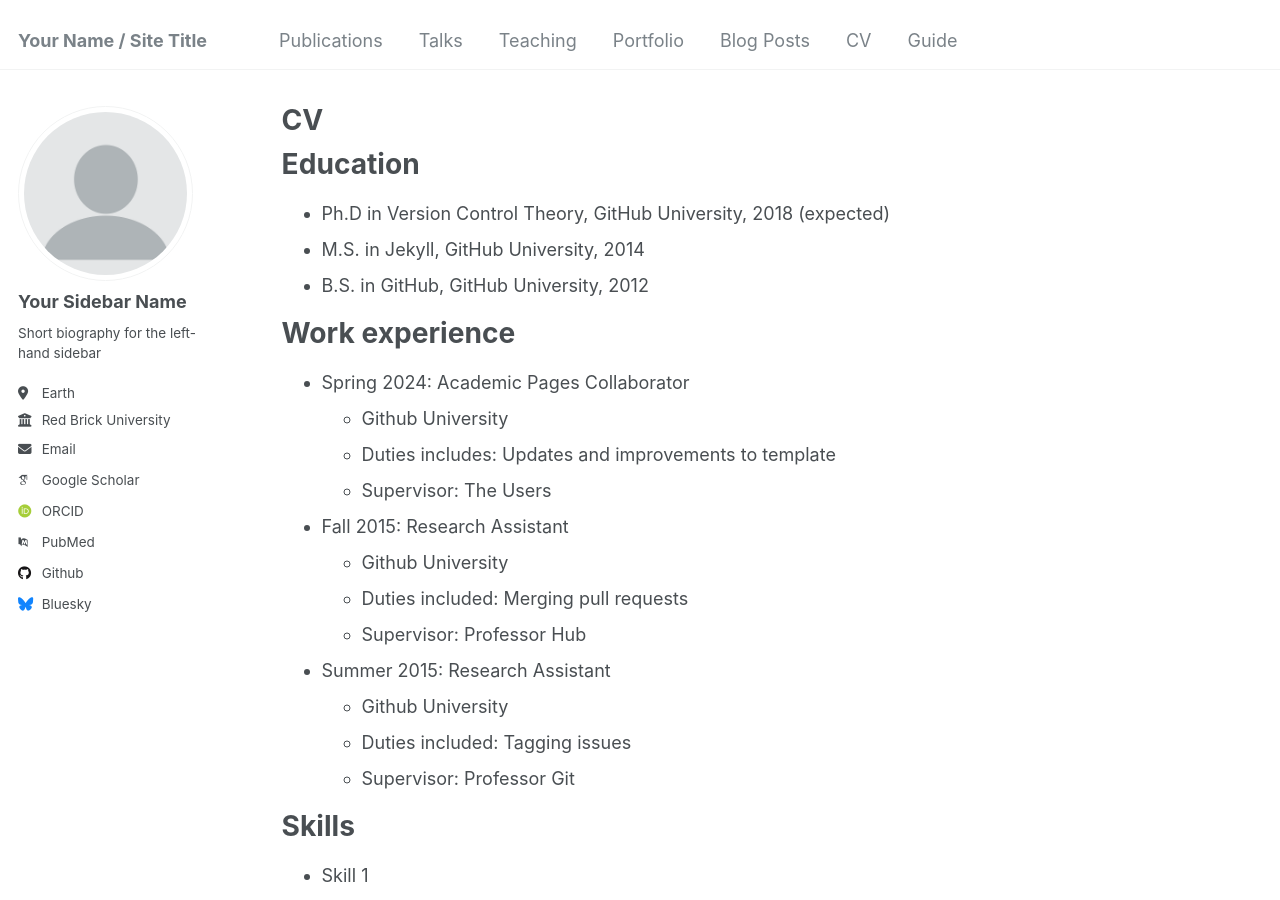
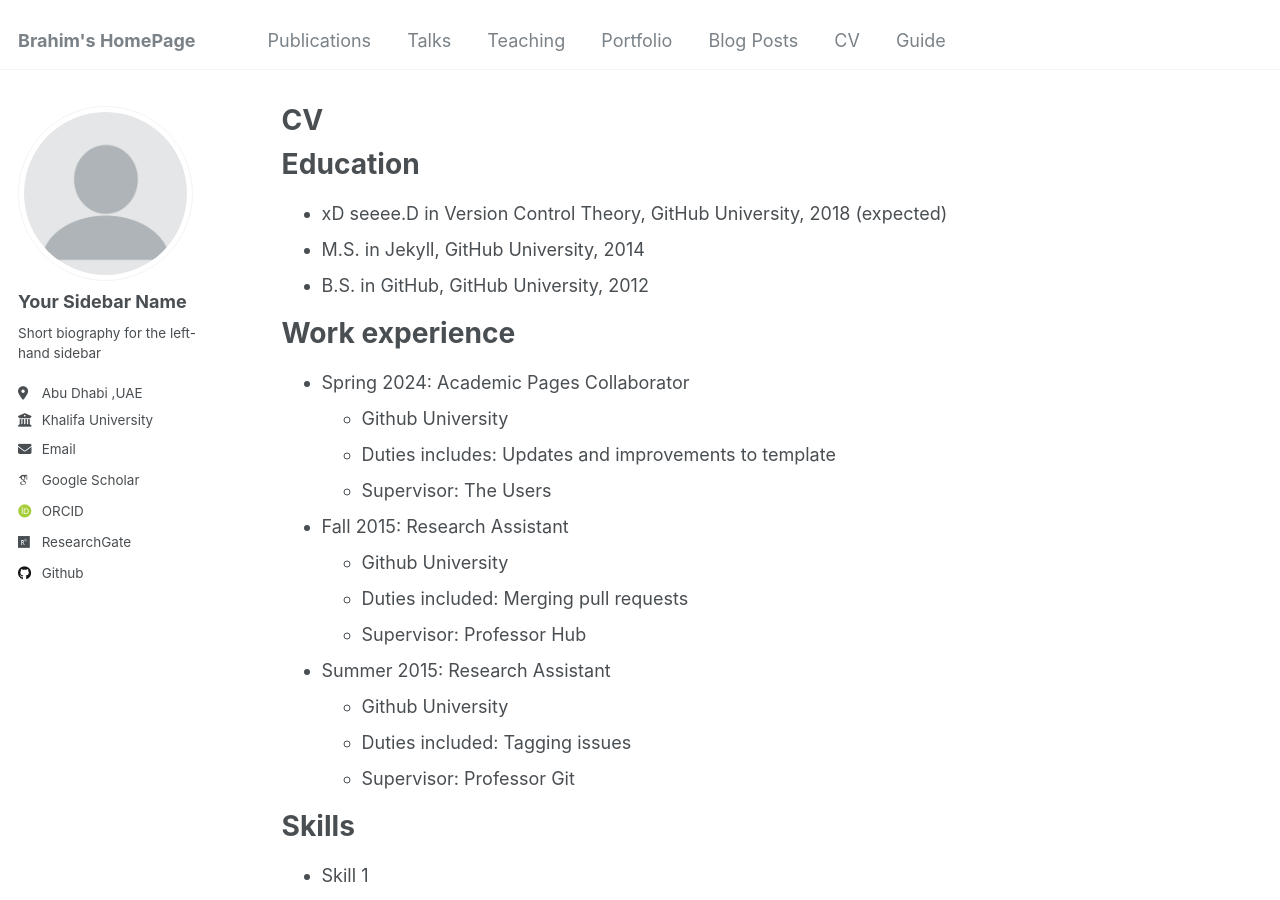
Before and after one commit to BrahiM-Mefgouda/BrahiM-Mefgouda.github.io, a Jekyll site: the page built from _pages/cv.md, in a window 1280 px wide and 900 px high. Built offline with Jekyll 4.4.1, drawn with Linux system fonts in a browser that asks for light colours; some web fonts are replaced; some of the changed text lies outside the part shown.

Commit message:
Changement

```diff
--- a/_config.yml
+++ b/_config.yml
@@ -5,13 +5,14 @@
 # For technical reasons, this file is *NOT* reloaded automatically when you use
 # `jekyll serve -l -H localhost`. If you change this file, please restart the
 # server process.
+livereload: true
 
 # Basic Site Settings
 locale                   : "en-US"
-title                    : "Your Name / Site Title"
+title                    : "Brahim's HomePage"
 title_separator          : "-"
-name                     : &name "Your Name"
-description              : &description "personal description"
+name                     : &name "Brahim Mefgouda"
+description              : &description "Postdoctoral Fellow @ 6G Research Center, Khalifa University, UAE.  "
 url                      : https://academicpages.github.io # the base hostname & protocol for your site e.g. "https://mmistakes.github.io"
 baseurl                  : "" # the subpath of your site, e.g. "/blog"
 repository               : "academicpages/academicpages.github.io"
@@ -25,19 +26,19 @@ author:
   name             : "Your Sidebar Name"
   pronouns         : # example: "she/her"
   bio              : "Short biography for the left-hand sidebar"
-  location         : "Earth"
-  employer         : "Red Brick University"
-  uri              : # URL
-  email            : "none@example.org"
+  location         : "Abu Dhabi ,UAE"
+  employer         : "Khalifa University"
+  #uri              : https://www.ku.ac.ae/
+  email            : "brahim.mefgouda@ku.ac.ae"
 
   # Academic websites
   arxiv            : # URL - Update with the correct link to your profile
-  googlescholar    : "https://scholar.google.com/citations?user=PS_CX0AAAAAJ"
-  impactstory      : # URL
-  orcid            : "http://orcid.org/yourorcidurl"
-  semantic         : # URL
-  pubmed           : "https://www.ncbi.nlm.nih.gov/pubmed/?term=john+snow"
-  researchgate     : # URL
+  googlescholar    : "https://scholar.google.com/citations?user=p1ryn-4AAAAJ&hl=en"
+  #impactstory      : # URL
+  orcid            : "https://orcid.org/0000-0002-3127-734X"
+  #semantic         : # URL
+  #pubmed           : "https://www.ncbi.nlm.nih.gov/pubmed/?term=john+snow"
+  researchgate     :  https://www.researchgate.net/profile/Brahim-Mefgouda
 
   # Repositories and software development
   bitbucket        : # Username - Update with your username on the site
@@ -48,7 +49,7 @@ author:
   stackoverflow    : # User number or user number and name (i.e., use "1" or "1/jeff-atwood")
 
   # Social media
-  bluesky          : "bsky.app" # Replace this with you Bluesky username
+  #bluesky          : #"bsky.app" # Replace this with you Bluesky username
   facebook         : # Username
   flickr           : # Username
   foursquare       : # Username
--- a/_pages/cv.md
+++ b/_pages/cv.md
@@ -11,7 +11,7 @@ redirect_from:
 
 Education
 ======
-* Ph.D in Version Control Theory, GitHub University, 2018 (expected)
+* xD seeee.D in Version Control Theory, GitHub University, 2018 (expected)
 * M.S. in Jekyll, GitHub University, 2014
 * B.S. in GitHub, GitHub University, 2012
 
```
Also changed, not shown: Gemfile (+7 -0 lines).
